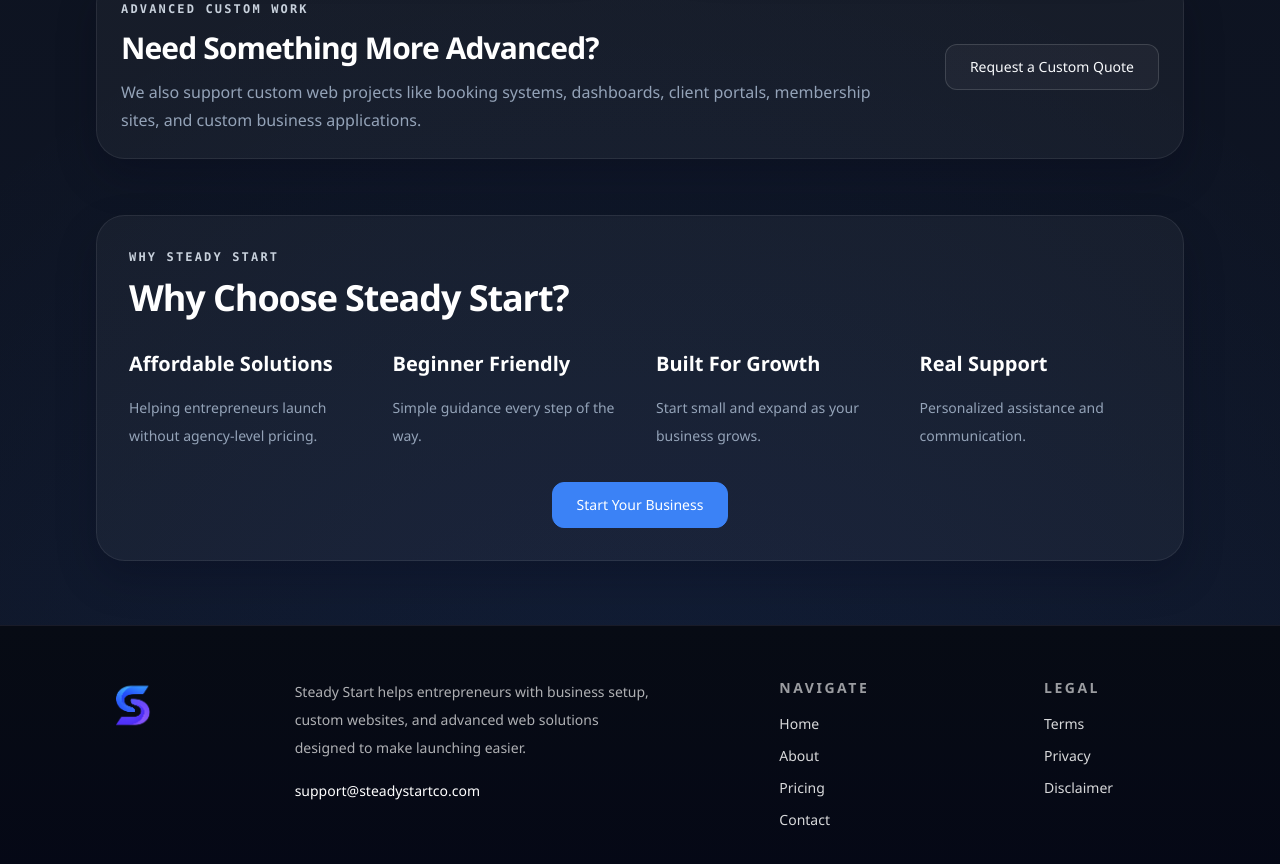
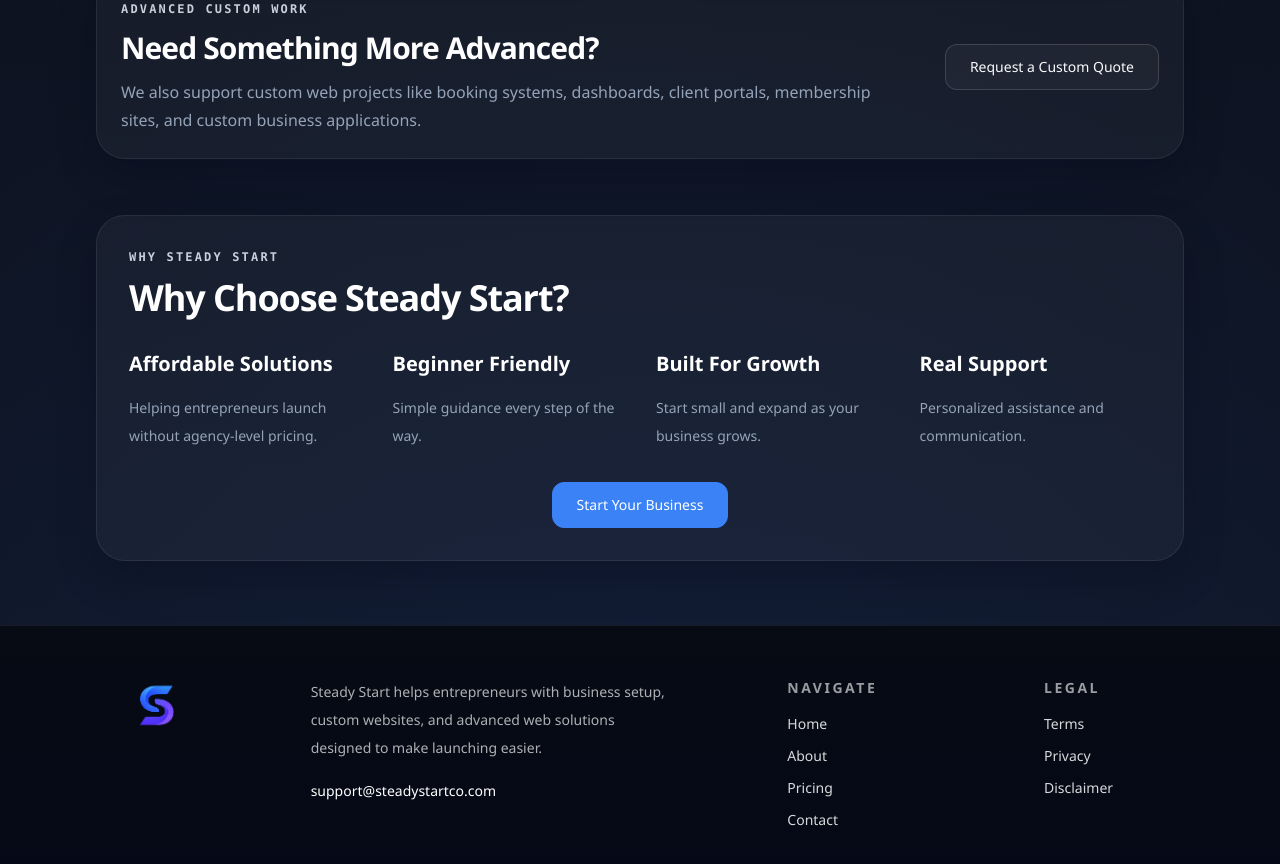
Before and after one commit to MySaaS1023/SS, a Next.js app: page / in a window 1280 px wide. Shown: the part 2292-3156 px from the top of the page. Built offline with nearby package versions, Linux system fonts and the light colour scheme.

Commit message:
Add files via upload

```diff
--- a/components/site-footer.tsx
+++ b/components/site-footer.tsx
@@ -21,7 +21,7 @@
   return (
     <footer className="border-t border-[rgba(255,255,255,0.08)] bg-[linear-gradient(180deg,#070b14,#050816)] text-white">
       <PageContainer className="py-12">
-        <div className="grid gap-8 md:grid-cols-[auto_minmax(280px,360px)_minmax(110px,140px)_minmax(110px,140px)] md:items-start md:justify-between md:gap-x-8 lg:gap-x-10">
+        <div className="grid gap-8 md:grid-cols-[auto_minmax(280px,360px)_minmax(110px,140px)_minmax(110px,140px)] md:items-start md:justify-between md:gap-x-8 md:pl-4 lg:gap-x-10 lg:pl-6">
           <div className="flex justify-center md:justify-start">
             <Logo compact />
           </div>
```
